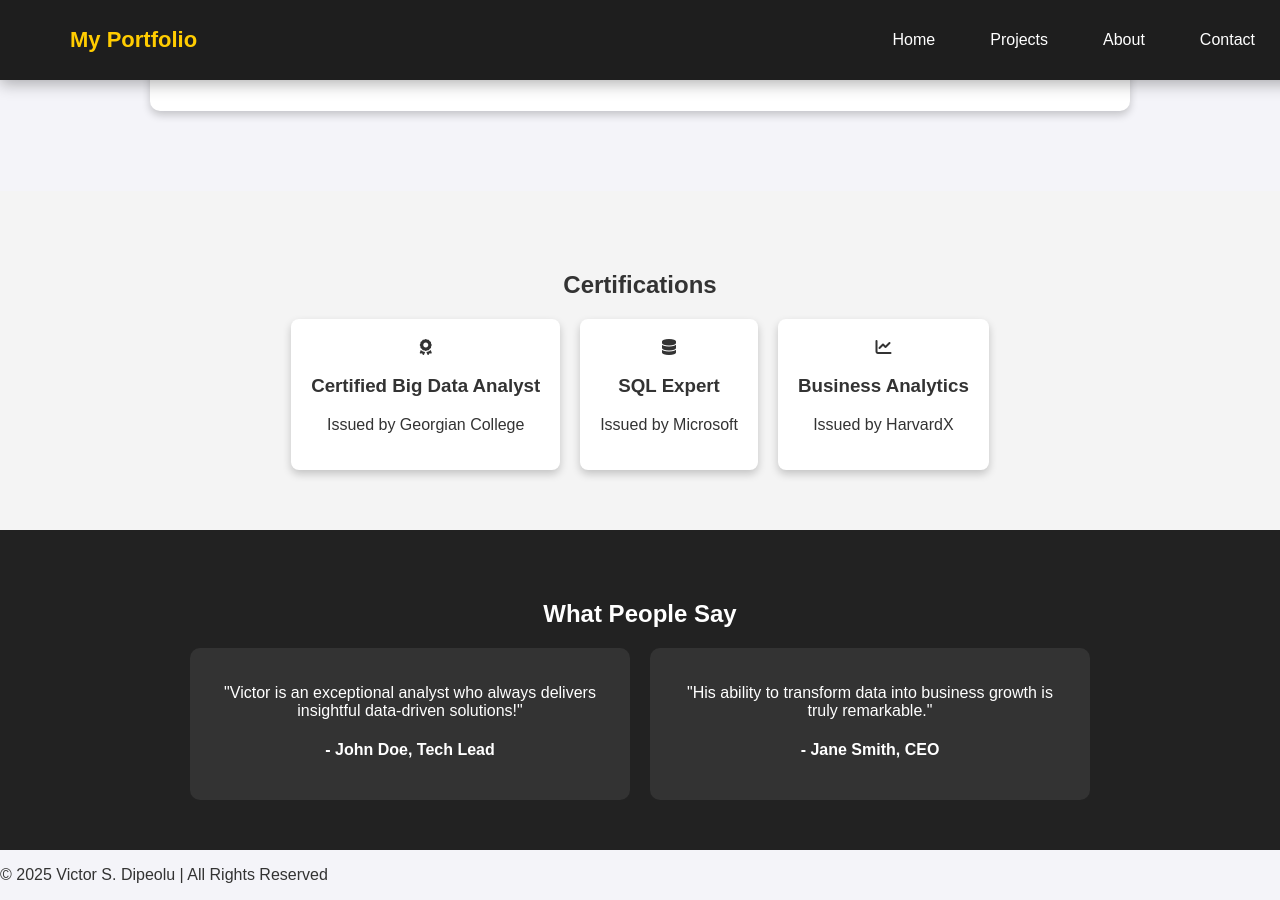
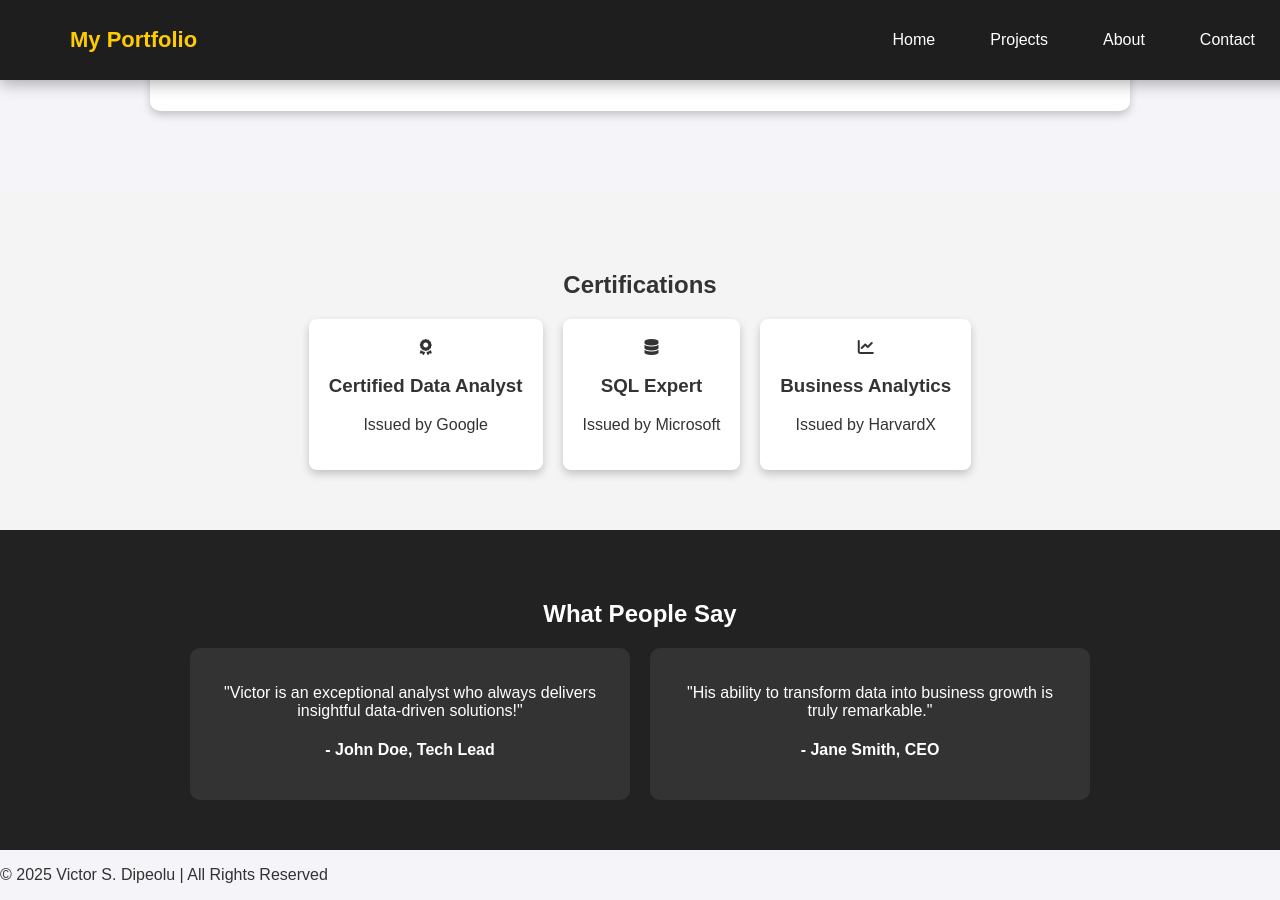
Before and after one commit to Vicmandip1/Portfolio, a Jekyll site: the page about.html, which Jekyll copies as it is, in a window 1280 px wide and 900 px high, scrolled down 1303 px. Built offline with Jekyll 4.4.1, drawn with Linux system fonts in a browser that asks for light colours.

Commit message:
Update about.html

```diff
--- a/about.html
+++ b/about.html
@@ -41,7 +41,7 @@
         <p class="hero-subtitle">Empowering Businesses with Data-Driven Decisions</p>
         <div class="hero-buttons">
             <a href="#about-section" class="cta-button">Discover More</a>
-            <a href="#certifications" class="cta-button secondary">View Certifications</a>
+            <a href="#certifications-section" class="cta-button secondary">View Certifications</a>
         </div>
     </div>
 </header>
@@ -64,8 +64,8 @@
     <div class="cert-grid">
         <div class="cert-item">
             <i class="fas fa-award"></i>
-            <h3>Certified Big Data Analyst</h3>
-            <p>Issued by Georgian College</p>
+            <h3>Certified Data Analyst</h3>
+            <p>Issued by Google</p>
         </div>
         <div class="cert-item">
             <i class="fas fa-database"></i>
```
